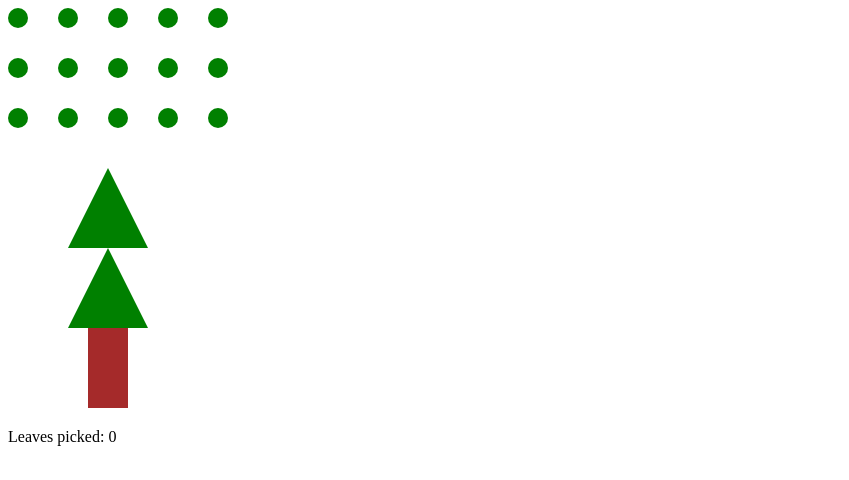
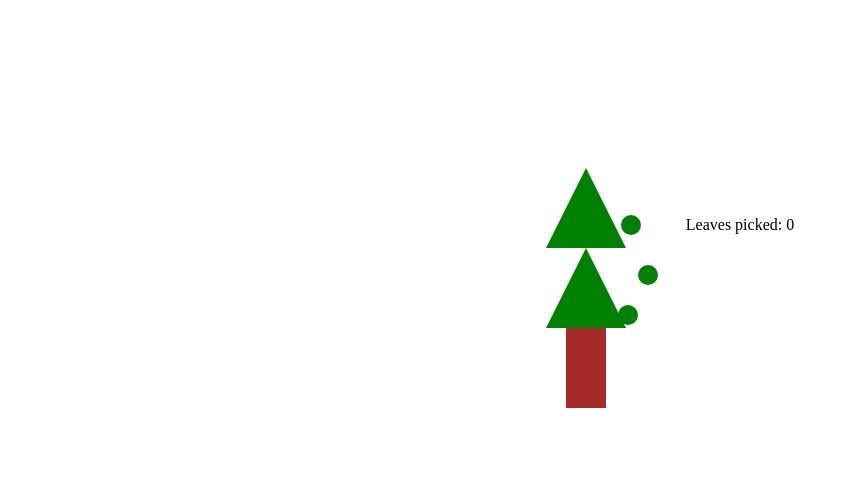
Before and after one commit to Johndunking/leaf-counter, a plain HTML site: page index.html in a window 1280 px wide. Shown: the whole page, without its empty margins (0-849 px from the left). Drawn offline with Linux system fonts and the light colour scheme.

Commit message:
adjusted creation of leaves to enable ability to place anywhere on tree and centered some content

```diff
--- a/index.css
+++ b/index.css
@@ -1,5 +1,8 @@
 #tree-container {
     position: relative;
+    display: flex;
+    justify-content: center;
+    align-items: center;
   }
 
   .leaf {
@@ -9,4 +12,13 @@
     background-color: green;
     border-radius: 50%;
     cursor: pointer;
+    margin-top: 150px;
+    align-items: center;
   }
+
+  .leaf:hover {
+    background-color: lightgreen;
+  }
+  #count {
+    margin-top: 50px;
+  }
--- a/index.html
+++ b/index.html
@@ -16,9 +16,10 @@
       <!-- ... Add more SVG tree elements as needed -->
     </svg>
     <!-- Leaves will be dynamically added here -->
-  </div>
-  <p id="count">Leaves picked: 0</p>
+    <p id="count">Leaves picked: 0</p>
 
   <script src="index.js"></script>
+  </div>
+
 </body>
 </html>
--- a/index.js
+++ b/index.js
@@ -1,20 +1,21 @@
 document.addEventListener('DOMContentLoaded', function () {
+  const tree = document.getElementById('tree');
   const treeContainer = document.getElementById('tree-container');
   const countElement = document.getElementById('count');
   let leafCount = 0;
 
-    // Function to create a new leaf
-    function createLeaf(row, col) {
+  // Function to create a new leaf around the polygon
+  function createLeafAroundPolygon(polygon) {
     const leaf = document.createElement('div');
     leaf.className = 'leaf';
 
-      // Calculate position based on row and col
-      const leafTop = row * 50; // Adjust the spacing as needed
-      const leafLeft = col * 50; // Adjust the spacing as needed
+    // Calculate the position based on the average of polygon points
+    const averageX = polygon.reduce((sum, point) => sum + point.x, 0) / polygon.length;
+    const averageY = polygon.reduce((sum, point) => sum + point.y, 0) / polygon.length;
 
     // Set position within the tree container
-      leaf.style.top = leafTop + 'px';
-      leaf.style.left = leafLeft + 'px';
+    leaf.style.top = averageY + 'px';
+    leaf.style.left = averageX + 'px';
 
     // Add click event listener to the leaf
     leaf.addEventListener('click', () => {
@@ -33,12 +34,19 @@ document.addEventListener('DOMContentLoaded', function () {
     countElement.textContent = `Leaves picked: ${leafCount}`;
   }
 
-    // Create leaves in a specific pattern (e.g., 3x5 grid)
-    const rows = 3;
-    const cols = 5;
-    for (let i = 0; i < rows; i++) {
-      for (let j = 0; j < cols; j++) {
-        createLeaf(i, j);
-      }
-    }
+  // Get the points of the polygons
+  const polygon1 = [{ x: 1730, y: 120 }, { x: 30, y: 160 }, { x: 70, y: 160 }];
+  const polygon2 = [{ x: 1790, y: 80 }, { x: 30, y: 120 }, { x: 70, y: 120 }];
+  const polygon3 = [{ x: 1700, y: 0 }, { x: 70, y: 50 }, { x: 70, y: 120 }];
+
+  // Create leaves around the polygons
+  createLeafAroundPolygon(polygon1);
+  createLeafAroundPolygon(polygon2);
+  createLeafAroundPolygon(polygon3);
+  createLeafAroundPolygon(polygon4);
+  createLeafAroundPolygon(polygon5);
+  createLeafAroundPolygon(polygon6);
+  createLeafAroundPolygon(polygon7);
+  createLeafAroundPolygon(polygon8);
+  // Add more polygons and create leaves as needed
 });
```
Lines whose indentation alone changed are shown as unchanged.
